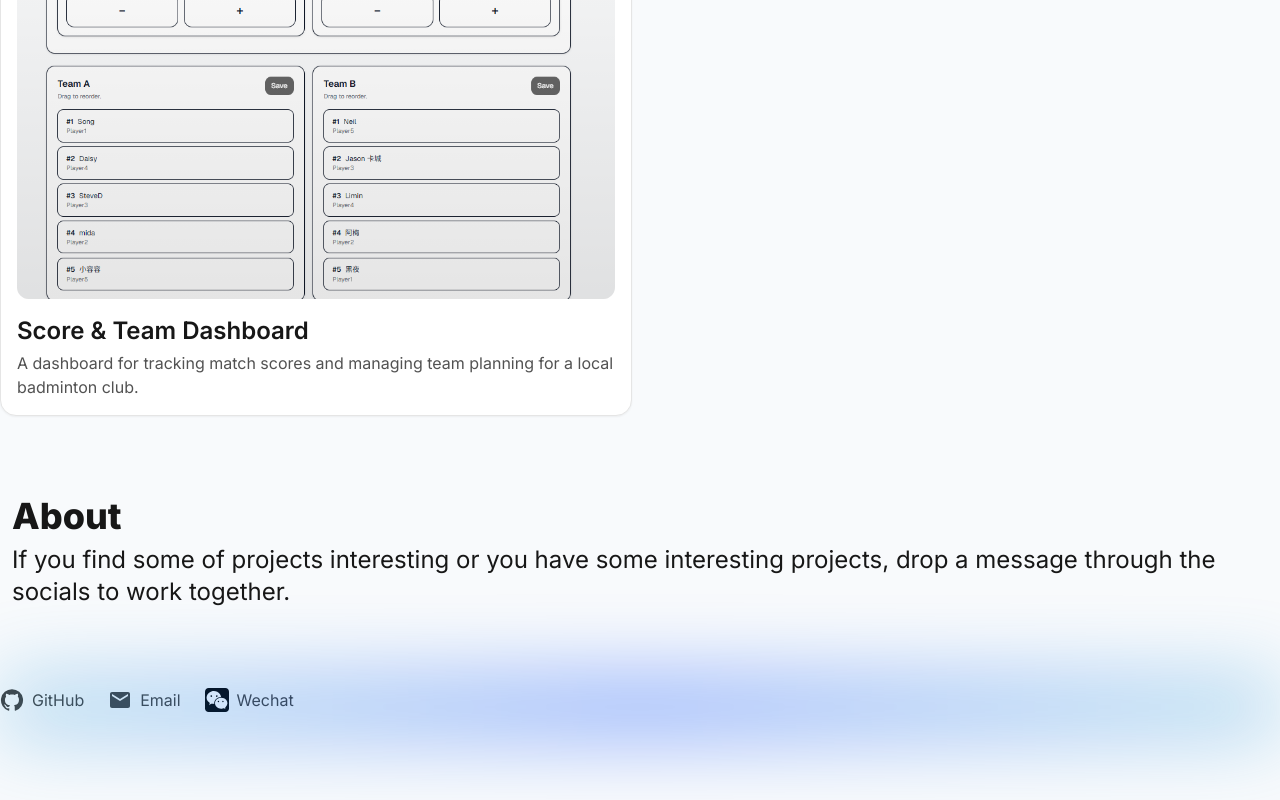
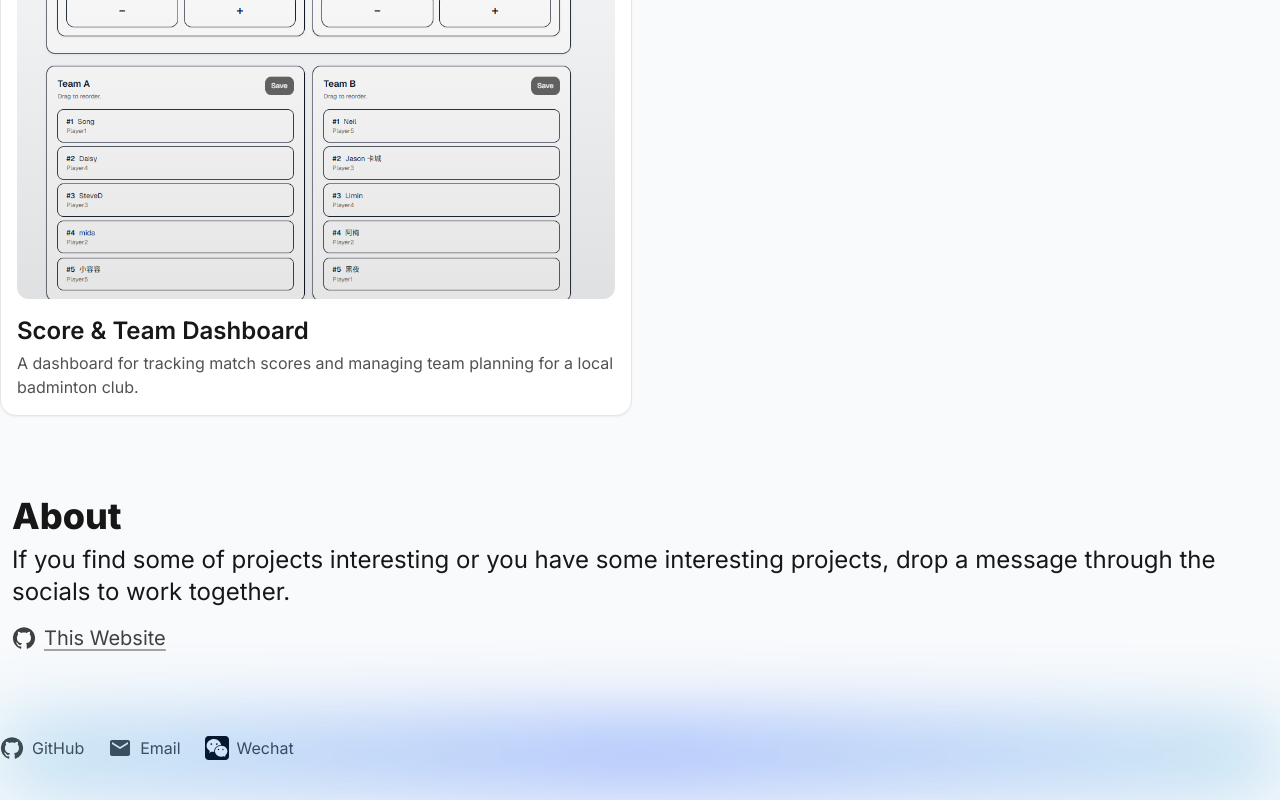
Before and after one commit to Misachu10032/personal-website, a Next.js app: page /Home in a window 1280 px wide. Shown: the part 3644-4444 px from the top of the page. Before the commit the page ends 4396 px from the top, so only its background shows below. Built offline with nearby package versions, Linux system fonts and the light colour scheme; no server answers.

Commit message:
added link for this website

```diff
--- a/messages/cn.json
+++ b/messages/cn.json
@@ -13,6 +13,7 @@
     "projectTitle": "项目",
     "aboutTitle": "关于",
     "aboutContent": "如果你觉得我的一些项目很有趣，或者你有一些有趣的项目想一起合作，欢迎勾搭。",
+    "viewSource": "这个网站",
     "ProjectCard": {
       "Project1": "加拿大风景",
       "Project1Description": "徒步旅行照片集",
--- a/messages/en.json
+++ b/messages/en.json
@@ -13,6 +13,7 @@
     "projectTitle": "Projects",
     "aboutTitle": "About",
     "aboutContent": "If you find some of projects interesting or you have some interesting projects, drop a message through the socials to work together.",
+    "viewSource": "This Website",
     "ProjectCard": {
       "Project1": "Canadian Wildlife",
       "Project1Description": "Hiking photo dumps",
--- a/src/app/Home/page.tsx
+++ b/src/app/Home/page.tsx
@@ -4,6 +4,7 @@ import Header from '@/components/Home/Header';
 import ProjectCard from '@/components/Home/ProjectCard';
 import Introduction from '@/components/Home/Introduction';
 import Socials from '@/components/Home/Socials';
+import GitHubIcon from '@mui/icons-material/GitHub';
 
 import { useTranslations } from 'next-intl';
 import { useRef } from 'react';
@@ -58,6 +59,15 @@ export default function HomePage() {
         <p className="mt-2 mx-3 text-xl laptop:text-2xl">
           {t('aboutContent')}
         </p>
+        <a
+          href="https://github.com/Misachu10032/personal-website"
+          target="_blank"
+          rel="noopener noreferrer"
+          className="mt-4 mx-3 inline-flex items-center gap-2 text-xl text-neutral-700 hover:text-neutral-500 dark:text-neutral-200 dark:hover:text-neutral-400 underline underline-offset-4 decoration-neutral-400 dark:decoration-neutral-500"
+        >
+          <GitHubIcon />
+          <span>{t('viewSource')}</span>
+        </a>
       </section>
 
       <footer className={SECTION_CLASS}>
```
